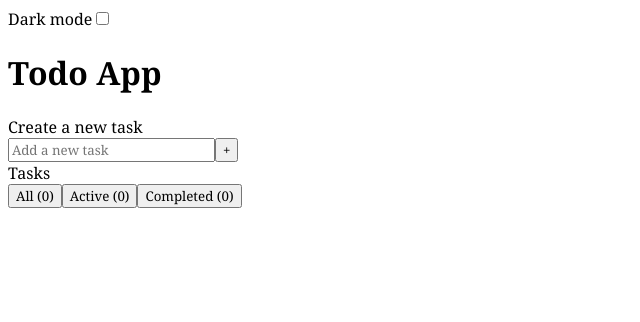
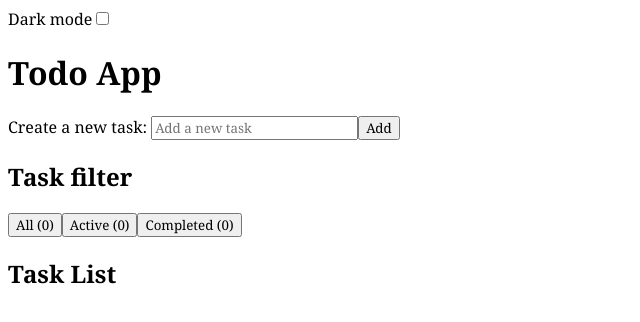
Before and after one commit to niktor76/vue3-todo-app, a Vue app: page / in a window 1280 px wide. Shown: the top 322 px of the page, without its empty margins (0-640 px from the left). Built offline with nearby package versions, Linux system fonts and the light colour scheme.

Commit message:
improve accessibility

```diff
--- a/src/App.vue
+++ b/src/App.vue
@@ -5,7 +5,8 @@
     <h1>Todo App</h1>
     <TaskInput v-model="newTaskText" @add-task="addTask" />
 
-    <div>Tasks</div>
+    <div aria-labelledby="filter-heading">
+      <h2 id="filter-heading">Task filter</h2>
       <button :class="{ 'is-selected': filterState === 'all' }" @click="filterState = 'all'">
         All ({{ tasks.length }})
       </button>
@@ -18,6 +19,10 @@
       >
         Completed ({{ tasks.filter((task) => task.done).length }})
       </button>
+    </div>
+
+    <section aria-labelledby="task-list-heading">
+      <h2 id="task-list-heading">Task List</h2>
       <ul>
         <li v-for="task in filteredTasks" :key="task.id">
           <TaskItem
@@ -30,15 +35,16 @@
           />
         </li>
       </ul>
+    </section>
     <button v-if="tasks.some((task) => task.done)" @click="clearCompleted()">
       Clear completed tasks
     </button>
   </div>
+  <div class="sr-only" aria-live="polite">{{ announcement }}</div>
 </template>
 
 <script setup>
 // TODO: Styling
-// TODO: Task filtering
 // TODO: Testing (Vitest)
 // TODO: Import/Export as JSON
 // TODO: Drag and Drop
@@ -52,6 +58,7 @@ const tasks = ref([])
 const newTaskText = ref('')
 const darkMode = ref()
 const filterState = ref('all')
+const announcement = ref()
 
 // Make dark mode changes persistent in localStorage
 watch(darkMode, (darkMode) => {
@@ -62,10 +69,13 @@ watch(darkMode, (darkMode) => {
 // Filter logic
 const filteredTasks = computed(() => {
   if (filterState.value === 'active') {
+    announcement.value = 'List filtered, showing only active tasks.'
     return tasks.value.filter((task) => !task.done)
   } else if (filterState.value === 'completed') {
+    announcement.value = 'List filtered, showing only completed tasks.'
     return tasks.value.filter((task) => task.done)
   } else if (filterState.value === 'all') {
+    announcement.value = 'List filtered, showing all tasks.'
     return tasks.value
   }
 })
@@ -81,11 +91,13 @@ const addTask = () => {
     isEditing: false,
   })
   newTaskText.value = ''
+  announcement.value = `Task ${trimmedText} added.`
 }
 
 // Remove all done tasks from the list
 const clearCompleted = () => {
   tasks.value = tasks.value.filter((task) => !task.done)
+  announcement.value = 'Completed tasks removed.'
 }
 
 // Save tasks in LocalStorage on changes
@@ -118,6 +130,7 @@ const stopEditingTaskLabel = (taskId) => {
 }
 
 const removeTask = (id) => {
+  announcement.value = `Task ${tasks.value.find((t) => t.id)?.text} deleted.`
   tasks.value = tasks.value.filter((task) => task.id !== id)
 }
 
--- a/src/TaskInput.vue
+++ b/src/TaskInput.vue
@@ -1,13 +1,14 @@
 <template>
   <div class="">
-    <div>Create a new task</div>
+    <label for="add-task-input">Create a new task: </label>
     <input
+      id="add-task-input"
       type="text"
       v-model="newTaskText"
       @keyup.enter="emit('add-task')"
       placeholder="Add a new task"
     />
-    <button @click="emit('add-task')">+</button>
+    <button @click="emit('add-task')" aria-label="Add new task">Add</button>
   </div>
 </template>
 
--- a/src/TaskItem.vue
+++ b/src/TaskItem.vue
@@ -5,6 +5,7 @@
       name="done"
       @change="emit('done', task.id, !task.done)"
       :checked="task.done"
+      :aria-label="`Mark ${task.text} as ${task.done ? 'not done' : 'done'}`"
     />
     <span
       v-if="!task.isEditing"
@@ -15,7 +16,7 @@
       @keyup.space="emit('edit-start', task.id)"
       tabindex="0"
       role="button"
-      aria-label="Edit task"
+      :aria-label="`Edit text of task ${task.text}`"
       >{{ task.text }}</span
     >
     <input
@@ -32,7 +33,9 @@
         }
       "
     />
-    <button @click="emit('remove-task', task.id)">X</button>
+    <button @click="emit('remove-task', task.id)" :aria-label="`Delete task ${task.text}`">
+      Delete
+    </button>
   </div>
 </template>
 
@@ -61,4 +64,9 @@ watch(
   outline: 2px dashed #cf19c6;
   outline-offset: 2px;
 }
+
+.sr-only {
+  visibility: none;
+  opacity: 0;
+}
 </style>
```
Lines whose indentation alone changed are shown as unchanged.
